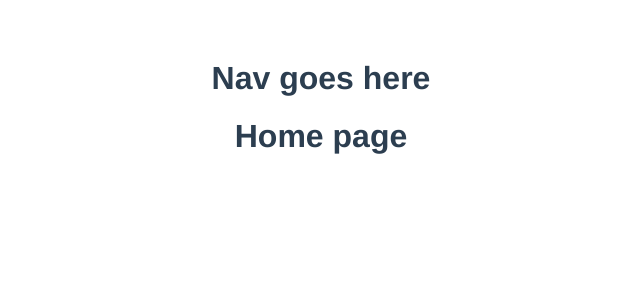
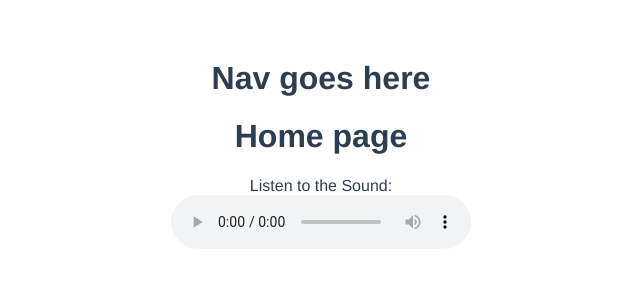
Before and after one commit to maxime-groff/zoneson-clone, a Vue app: page / in a window 1280 px wide. Shown: the top 300 px of the page, without its empty margins (319-959 px from the left). Built offline with nearby package versions, Linux system fonts and the light colour scheme.

Commit message:
feat: basic playsound component

```diff
--- a/src/App.vue
+++ b/src/App.vue
@@ -3,15 +3,18 @@
   <h1>
     Home page
   </h1>
+  <PlaySound fileName="sound.mp3"/>
 </template>
 
 <script>
 import Header from './components/Header.vue'
+import PlaySound from './components/PlaySound.vue'
 
 export default {
   name: 'App',
   components: {
-    Header
+    Header,
+    PlaySound
   }
 }
 </script>
--- /dev/null
+++ b/src/components/PlaySound.vue
@@ -0,0 +1,25 @@
+<template>
+  <div class="playsound">
+    <figure>
+    <figcaption>Listen to the Sound:</figcaption>
+    <audio controls>
+      <source :src="'../assets/audio/'+fileName" type="audio/mpeg">
+    </audio>
+</figure>
+  </div>
+</template>
+
+<script>
+export default {
+  name: "PlaySound",
+  props: {
+    fileName: {
+      type: String,
+      default: 'sound.mp3'
+    }
+  },
+};
+</script>
+
+<style scoped>
+</style>
```
Also changed, not shown: 2 other files (tests, documents, lock files or other folders).
